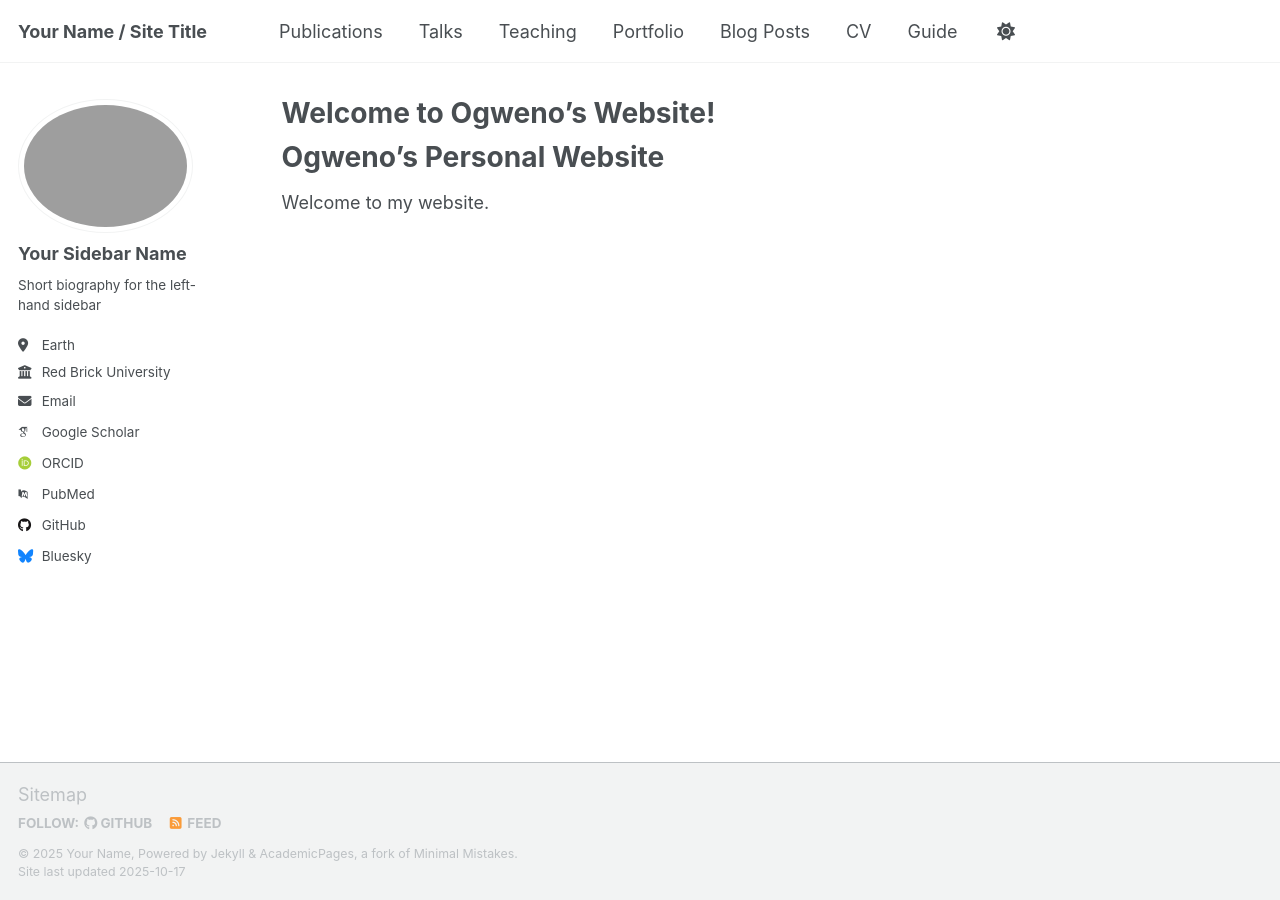
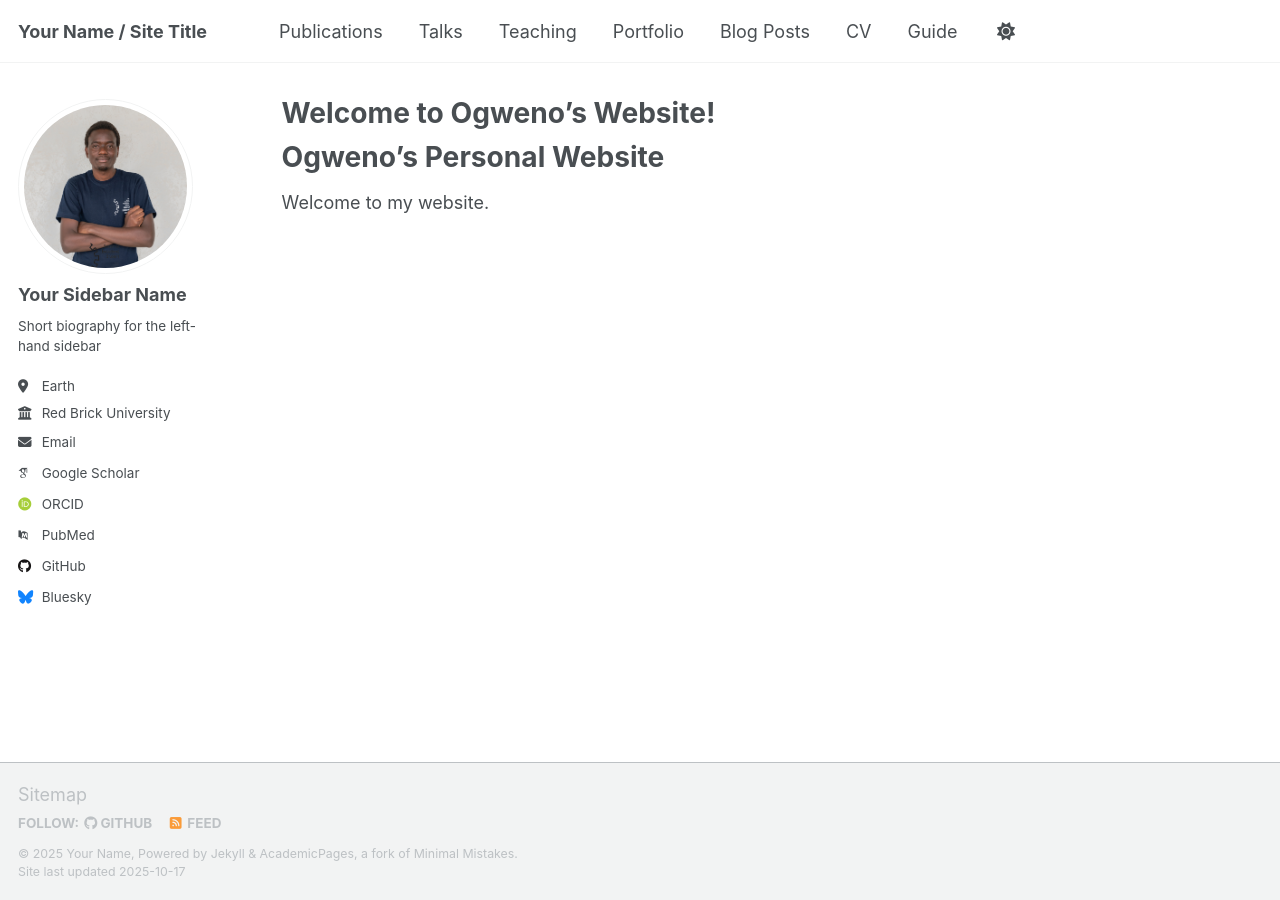
Before and after one commit to Ogweno-lab/ogweno-lab.github.io, a Jekyll site: the page built from _pages/about.md, in a window 1280 px wide. Built offline with Jekyll 4.4.1, drawn with Linux system fonts in a browser that asks for light colours; some web fonts are replaced; a script that is not in the unit is left out.

Commit message:
Update author avatar image in config

```diff
--- a/_config.yml
+++ b/_config.yml
@@ -23,7 +23,7 @@ repository               : "academicpages/academicpages.github.io"
 #               Additional customization can be done by editing /_includes/author-profile.html
 author:
   # Biographic information
-  avatar           : "ogweno_profile.jpg"
+  avatar           : "ogweno_profile0.jpg"
   name             : "Your Sidebar Name"
   pronouns         : # example: "she/her"
   bio              : "Short biography for the left-hand sidebar"
```
